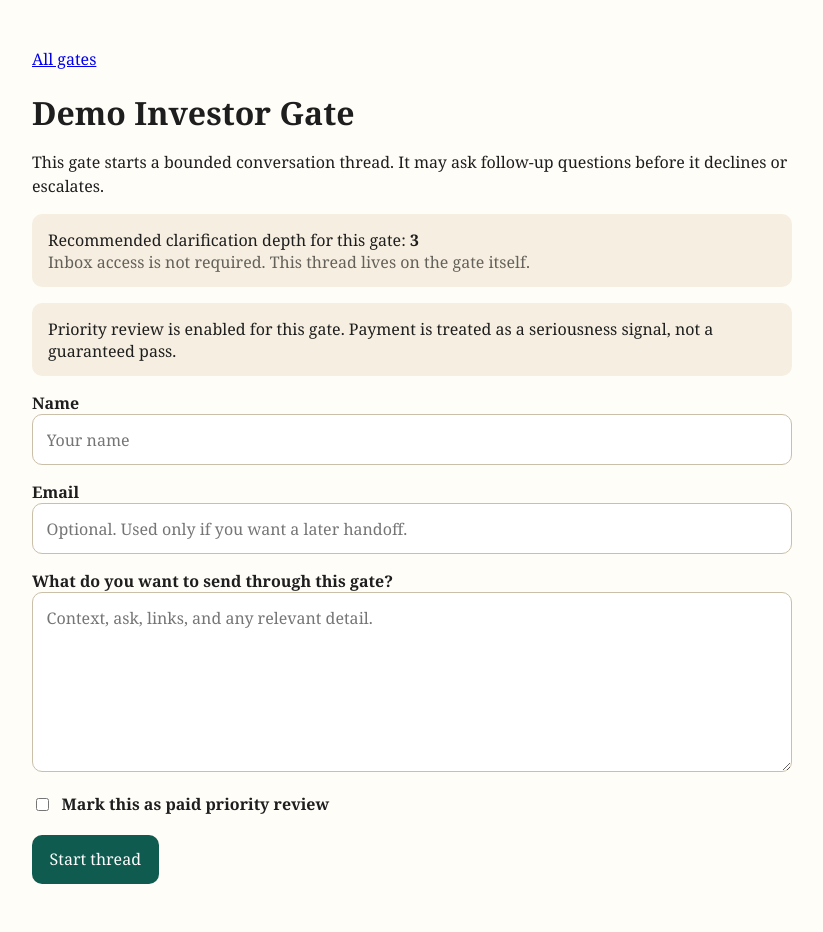
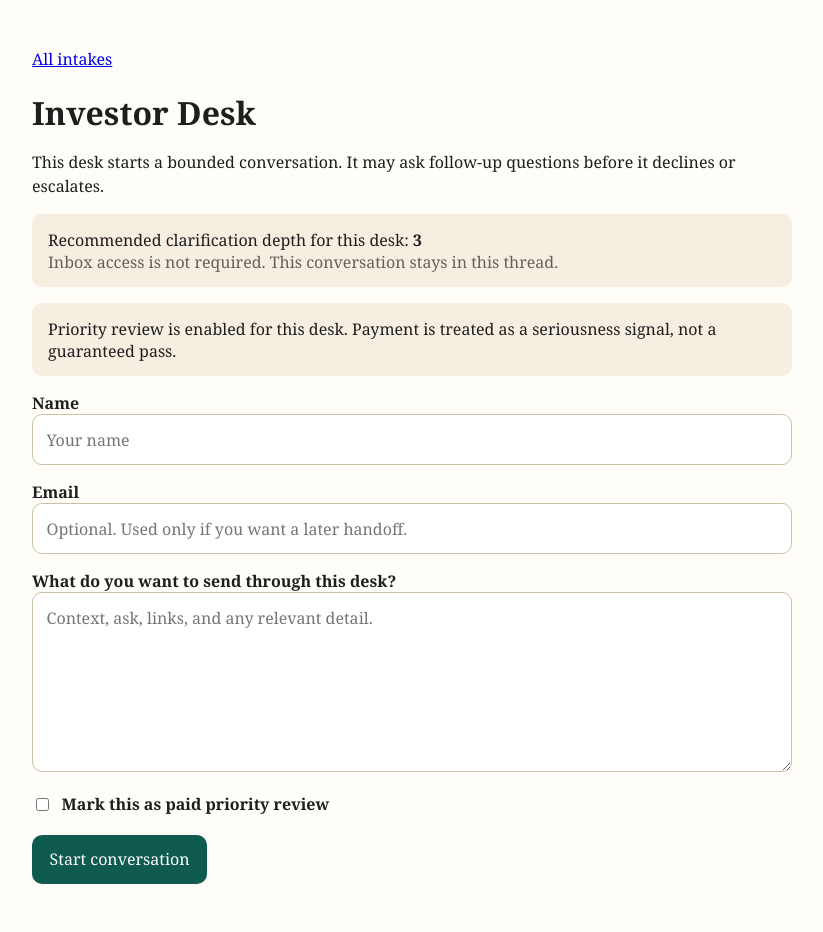
Before and after one commit to nvsudo/opengates, a FastAPI app: page /demo in a window 1280 px wide. Shown: the whole page, without its empty margins (228-1051 px from the left). Run offline with FastAPI, Linux system fonts and the light colour scheme.

Commit message:
Soften public intake naming

```diff
--- a/oss/gates/demo-investor/gate.yaml
+++ b/oss/gates/demo-investor/gate.yaml
@@ -1,5 +1,7 @@
 gate_id: demo-investor
-title: Demo Investor Gate
+title: Investor Desk
+assistant_name: Investor Desk
+surface_label: desk
 public_path: /demo
 payment_enabled: true
 charge_enabled: false
--- a/oss/src/opengates/cli.py
+++ b/oss/src/opengates/cli.py
@@ -68,6 +68,8 @@ def rename_gate_yaml(target_path: Path, gate_id: str) -> None:
             updated.append(f"gate_id: {gate_id}")
         elif line.startswith("title:"):
             updated.append(f"title: {gate_id.replace('-', ' ').title()}")
+        elif line.startswith("assistant_name:"):
+            updated.append(f"assistant_name: {gate_id.replace('-', ' ').title()}")
         else:
             updated.append(line)
     gate_yaml.write_text("\n".join(updated) + "\n", encoding="utf-8")
--- a/oss/src/opengates/templates/index.html
+++ b/oss/src/opengates/templates/index.html
@@ -13,14 +13,14 @@
   </head>
   <body>
     <h1>OpenGates</h1>
-    <p>Available gates on this runtime.</p>
+    <p>Available public intakes on this runtime.</p>
     {% for gate in gates %}
       <div class="card">
         <strong>{{ gate.title }}</strong>
-        <div><a href="{{ gate.public_path }}">Open gate</a></div>
+        <div><a href="{{ gate.public_path }}">Open intake</a></div>
       </div>
     {% else %}
-      <p>No gates found.</p>
+      <p>No intakes found.</p>
     {% endfor %}
   </body>
 </html>
--- a/oss/src/opengates/templates/intake.html
+++ b/oss/src/opengates/templates/intake.html
@@ -18,18 +18,18 @@
     </style>
   </head>
   <body>
-    <a href="/">All gates</a>
+    <a href="/">All intakes</a>
     <h1>{{ gate.title }}</h1>
-    <p>This gate starts a bounded conversation thread. It may ask follow-up questions before it declines or escalates.</p>
+    <p>This {{ gate.surface_label }} starts a bounded conversation. It may ask follow-up questions before it declines or escalates.</p>
     <div class="note">
-      <div>Recommended clarification depth for this gate: <strong>{{ gate.config.max_clarification_rounds }}</strong></div>
-      <div class="subtle">Inbox access is not required. This thread lives on the gate itself.</div>
+      <div>Recommended clarification depth for this {{ gate.surface_label }}: <strong>{{ gate.config.max_clarification_rounds }}</strong></div>
+      <div class="subtle">Inbox access is not required. This conversation stays in this thread.</div>
     </div>
     <div class="note">
       {% if gate.config.payment_enabled %}
-        Priority review is enabled for this gate. Payment is treated as a seriousness signal, not a guaranteed pass.
+        Priority review is enabled for this {{ gate.surface_label }}. Payment is treated as a seriousness signal, not a guaranteed pass.
       {% else %}
-        This gate is currently running without payment priority.
+        This {{ gate.surface_label }} is currently running without payment priority.
       {% endif %}
     </div>
     <form method="post" action="/g/{{ gate.gate_id }}/threads">
@@ -39,7 +39,7 @@
       <label for="email">Email</label>
       <input id="email" name="email" type="email" placeholder="Optional. Used only if you want a later handoff.">
 
-      <label for="content">What do you want to send through this gate?</label>
+      <label for="content">What do you want to send through this {{ gate.surface_label }}?</label>
       <textarea id="content" name="content" placeholder="Context, ask, links, and any relevant detail." required></textarea>
 
       {% if gate.config.payment_enabled %}
@@ -49,7 +49,7 @@
         </label>
       {% endif %}
 
-      <button type="submit">Start thread</button>
+      <button type="submit">Start conversation</button>
     </form>
   </body>
 </html>
```
Also changed, not shown: docs/specs/gate-bundle.md (+2 -0 lines), oss/src/opengates/gates.py (+10 -0 lines), oss/src/opengates/templates/thread.html (+13 -5 lines), oss/tests/test_runtime.py (+4 -1 lines), oss/README.md.
